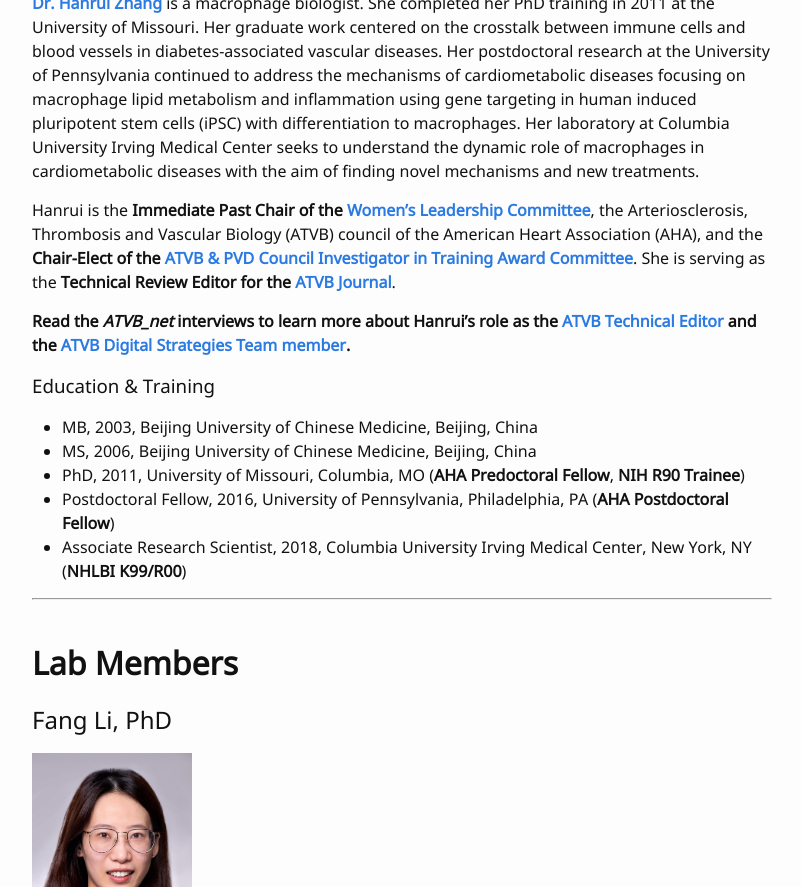
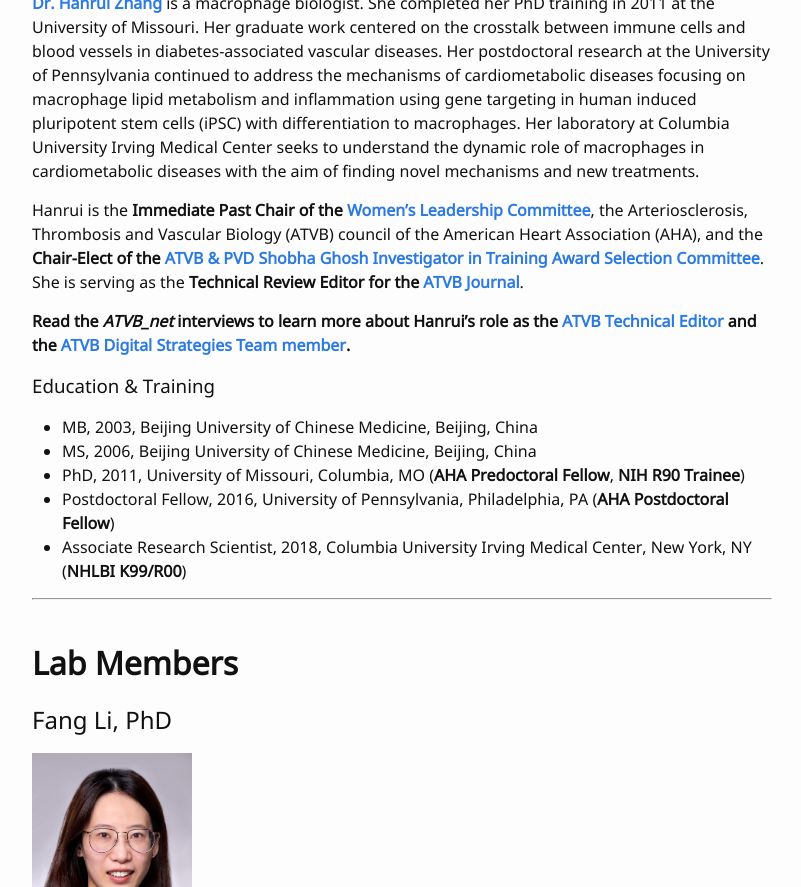
Before and after one commit to hanruizhang/zhanglab, a Jekyll site: the page built from 2_People.md, in a window 1280 px wide and 900 px high, scrolled down 1738 px, cut to the strip 13-900 px from the top of the window. Shown: the whole strip, without its empty margins (238-1039 px from the left). Built offline with Jekyll 4.4.1, drawn with Linux system fonts in a browser that asks for light colours; comment, search, counter and statistics services are not loaded.

Commit message:
Update 2_People.md

```diff
--- a/2_People.md
+++ b/2_People.md
@@ -35,7 +35,7 @@
 
 **[Dr. Hanrui Zhang](https://www.columbiacardiology.org/profile/hanrui-zhang-phd)** is a macrophage biologist. She completed her PhD training in 2011 at the University of Missouri. Her graduate work centered on the crosstalk between immune cells and blood vessels in diabetes-associated vascular diseases. Her postdoctoral research at the University of Pennsylvania continued to address the mechanisms of cardiometabolic diseases focusing on macrophage lipid metabolism and inflammation using gene targeting in human induced pluripotent stem cells (iPSC) with differentiation to macrophages. Her laboratory at Columbia University Irving Medical Center seeks to understand the dynamic role of macrophages in cardiometabolic diseases with the aim of finding novel mechanisms and new treatments.
 
-Hanrui is the **Immediate Past Chair of the [Women's Leadership Committee](https://professional.heart.org/en/partners/scientific-councils/atvb/womens-leadership-committee){:target="_blank"}**, the Arteriosclerosis, Thrombosis and Vascular Biology (ATVB) council of the American Heart Association (AHA), and the **Chair-Elect of the [ATVB & PVD Council Investigator in Training Award Committee](https://professional.heart.org/en/professional-membership/awards-and-lectures/early-career-awards/atvb-and-pvd-investigator-in-training-award){:target="_blank"}**. She is  serving as the **Technical Review Editor for the [ATVB Journal](https://www.ahajournals.org/atvb/editorial-board){:target="_blank"}**.
+Hanrui is the **Immediate Past Chair of the [Women's Leadership Committee](https://professional.heart.org/en/partners/scientific-councils/atvb/womens-leadership-committee){:target="_blank"}**, the Arteriosclerosis, Thrombosis and Vascular Biology (ATVB) council of the American Heart Association (AHA), and the **Chair-Elect of the [ATVB & PVD Shobha Ghosh Investigator in Training Award Selection Committee](https://professional.heart.org/en/professional-membership/awards-and-lectures/early-career-awards/atvb-and-pvd-investigator-in-training-award){:target="_blank"}**. She is  serving as the **Technical Review Editor for the [ATVB Journal](https://www.ahajournals.org/atvb/editorial-board){:target="_blank"}**.
 
 **Read the _ATVB_net_ interviews to learn more about Hanrui's role as the [ATVB Technical Editor](https://www.ahajournals.org/do/10.1161/blog.20241002.879721/full/) and the [ATVB Digital Strategies Team member](https://www.ahajournals.org/do/10.1161/blog.20231011.149875/full/).**
 
```
